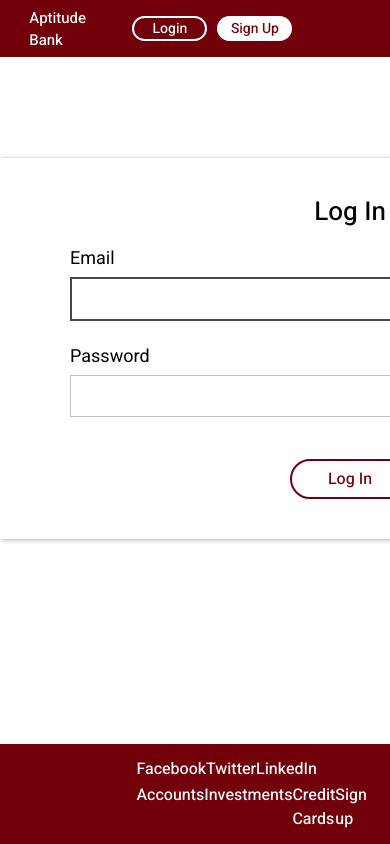
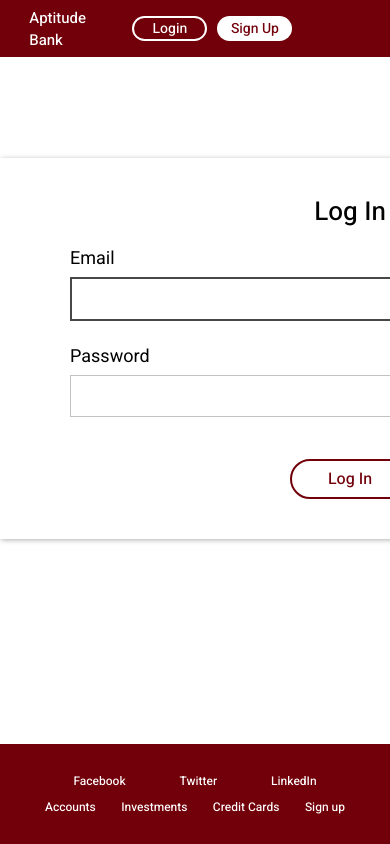
Before and after one commit to kev-ly32/aptitude-bank, a React (Create React App) app in the folder client/: page /login in a window 390 px wide. Shown: the top 844 px of the page. Built offline with nearby package versions, Linux system fonts and the light colour scheme.

Commit message:
updated media qeuries for footer

```diff
--- a/client/src/public/stylesheets/Footer.css
+++ b/client/src/public/stylesheets/Footer.css
@@ -12,7 +12,7 @@ footer {
 }
 
 .footer-section {
-  width: 30%;
+  width: 40%;
 }
 
 .footer-social {
@@ -31,3 +31,21 @@ footer {
   text-decoration: none;
   color: white;
 }
+
+@media screen and (max-width: 1024px) {
+  .footer-section {
+    width: 50%;
+  }
+}
+@media screen and (max-width: 670px) {
+  .footer-section {
+    width: 70%;
+    font-size: 14px;
+  }
+}
+@media screen and (max-width: 430px) {
+  .footer-section {
+    width: 90%;
+    font-size: 12px;
+  }
+}
```
